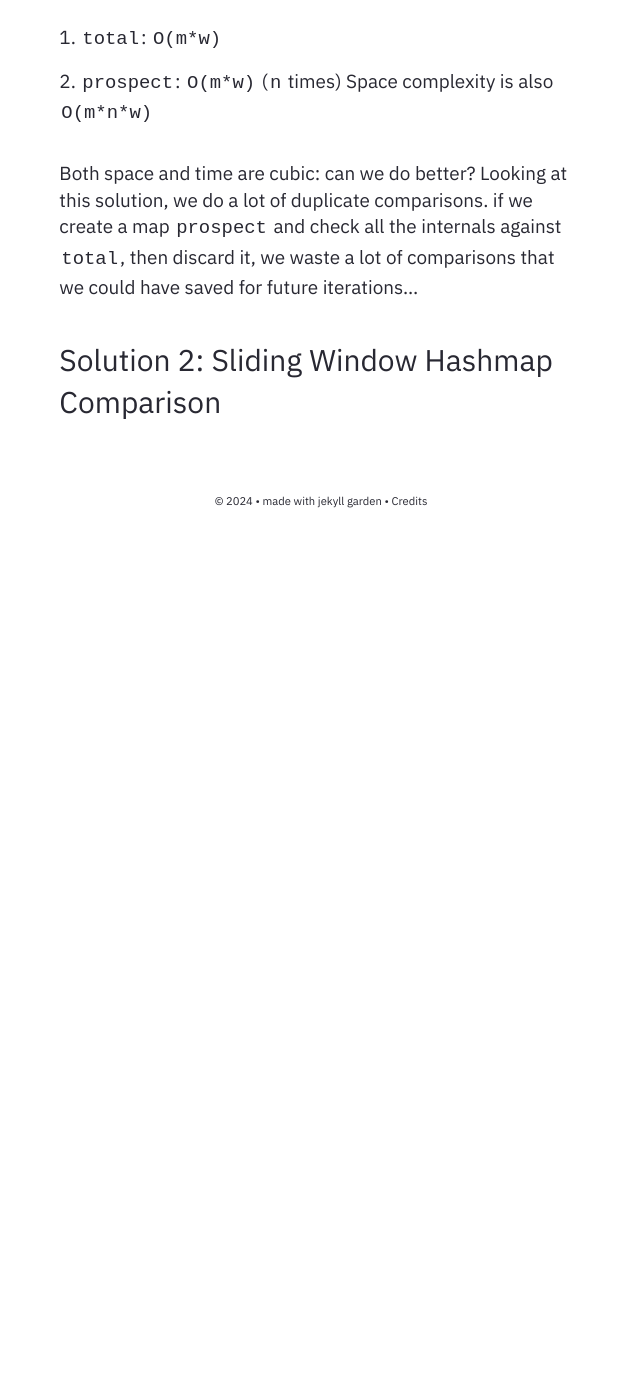
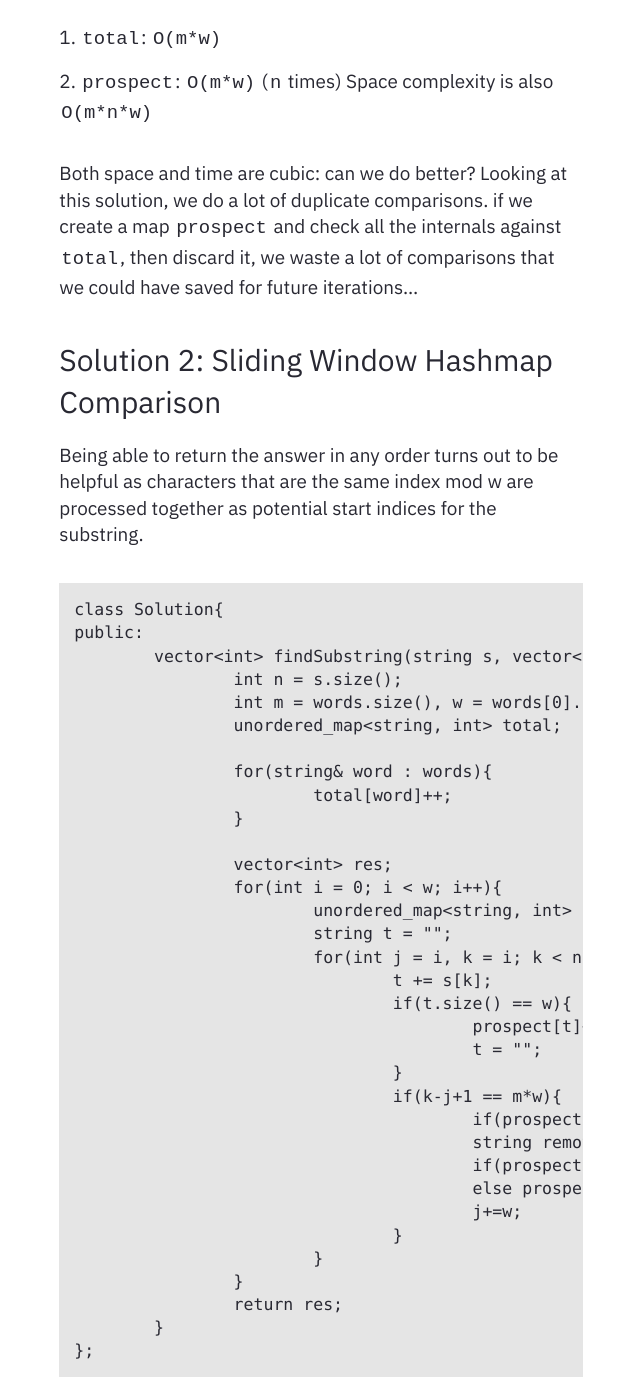
Before and after one commit to FergalHennessy/FergalHennessy.github.io, a Jekyll site: the page built from docs/_notes/Public/Substring With Concatenation Of All Words.md, in a window 1280 px wide and 1400 px high, scrolled down 2441 px. Shown: the whole window, without its empty margins (319-959 px from the left). Built offline with Jekyll 4.4.1, drawn with Linux system fonts in a browser that asks for light colours; before the commit the page ends 2991 px from its top, so only the background shows below that.

Commit message:
changed notes

````diff
--- a/docs/_notes/Public/Substring With Concatenation Of All Words.md
+++ b/docs/_notes/Public/Substring With Concatenation Of All Words.md
@@ -68,3 +68,41 @@ Space complexity is also `O(m*n*w)`
 Both space and time are cubic: can we do better? Looking at this solution, we do a lot of duplicate comparisons. if we create a map `prospect` and check all the internals against `total`, then discard it, we waste a lot of comparisons that we could have saved for future iterations...
 
 ### Solution 2: Sliding Window Hashmap Comparison
+
+Being able to return the answer in any order turns out to be helpful as characters that are the same index mod w are processed together as potential start indices for the substring.
+
+```
+class Solution{
+public:
+	vector<int> findSubstring(string s, vector<string>& words){
+		int n = s.size();
+		int m = words.size(), w = words[0].size();
+		unordered_map<string, int> total;
+
+		for(string& word : words){
+			total[word]++;
+		}
+
+		vector<int> res;
+		for(int i = 0; i < w; i++){
+			unordered_map<string, int> prospect;
+			string t = "";
+			for(int j = i, k = i; k < n; k++){
+				t += s[k];
+				if(t.size() == w){
+					prospect[t]++;
+					t = "";
+				}
+				if(k-j+1 == m*w){
+					if(prospect == total)res.push_back(j);
+					string remove = s.substr(j, w);
+					if(prospect[remove] > 1) prospect[remove]--;
+					else prospect.erase(remove);
+					j+=w;
+				}
+			}
+		}
+		return res;
+	}
+};
+```
````
